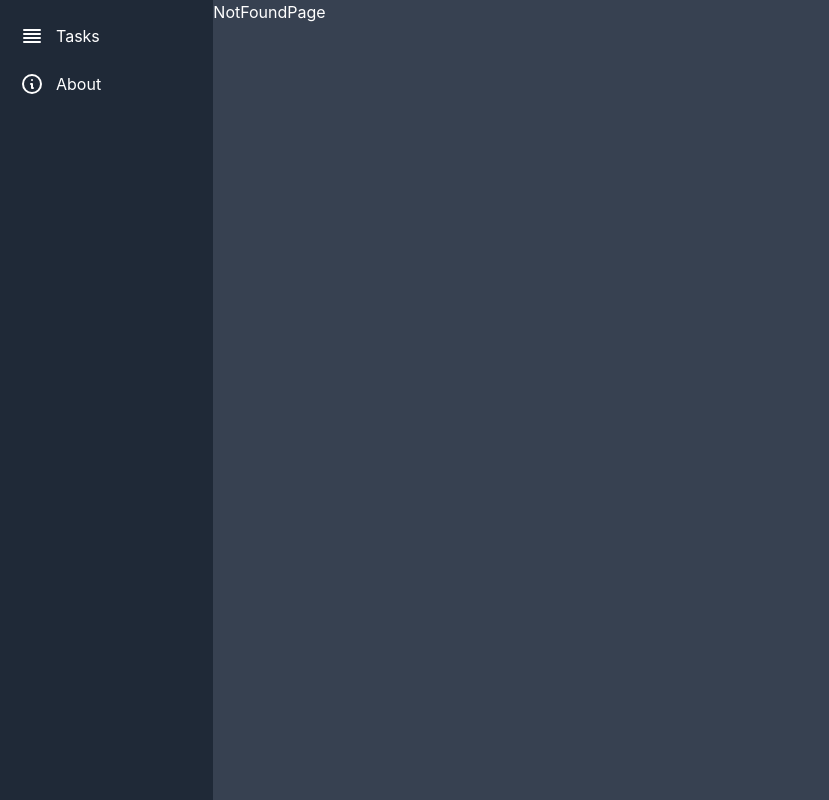
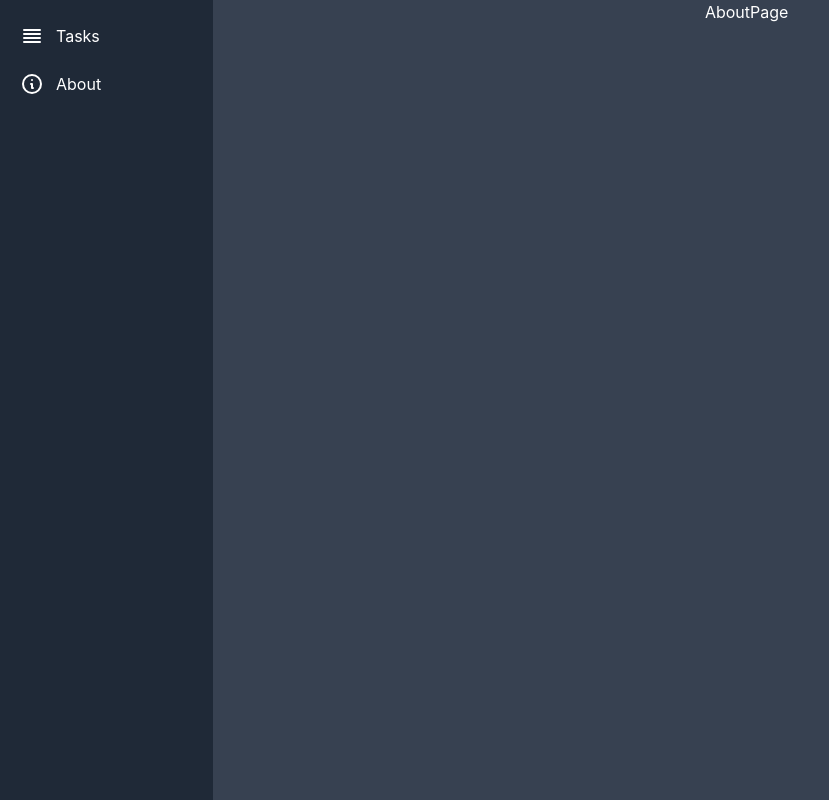
Before and after one commit to zakrzewskib/crud-todo-redux-toolkit-axios, a React (Create React App) app: page /about in a window 1280 px wide. Shown: the whole page, without its empty margins (0-829 px from the left). Built offline with nearby package versions, Linux system fonts and the light colour scheme.

Commit message:
Add about page

```diff
--- a/src/App.jsx
+++ b/src/App.jsx
@@ -7,6 +7,7 @@ import Layout from './components/Layout/Layout';
 import TasksPage from './pages/TasksPage';
 import TaskDetailsPage from './pages/TaskDetailsPage';
 import NotFoundPage from './pages/NotFoundPage';
+import AboutPage from './pages/AboutPage';
 
 const App = () => {
   useEffect(() => {
@@ -19,6 +20,7 @@ const App = () => {
         <Route path='/' element={<Navigate replace to='/tasks' />} />
         <Route path='/tasks' element={<TasksPage />} />
         <Route path='/tasks/:taskId' element={<TaskDetailsPage />} />
+        <Route path='/about' element={<AboutPage />} />
         <Route path='*' element={<NotFoundPage />} />
       </Routes>
     </Layout>
--- a/src/components/Layout/Layout.jsx
+++ b/src/components/Layout/Layout.jsx
@@ -6,7 +6,7 @@ const Layout = (props) => {
   return (
     <div className='flex'>
       <Navbar />
-      <main className='bg-gray-40 container mx-auto text-gray-900 dark:bg-gray-700 dark:text-white'>
+      <main className='bg-gray-40 container mx-auto text-center text-gray-900 dark:bg-gray-700 dark:text-white'>
         {props.children}
       </main>
     </div>
--- /dev/null
+++ b/src/pages/AboutPage.jsx
@@ -0,0 +1,7 @@
+import React from 'react';
+
+const AboutPage = () => {
+  return <div>AboutPage</div>;
+};
+
+export default AboutPage;
```
